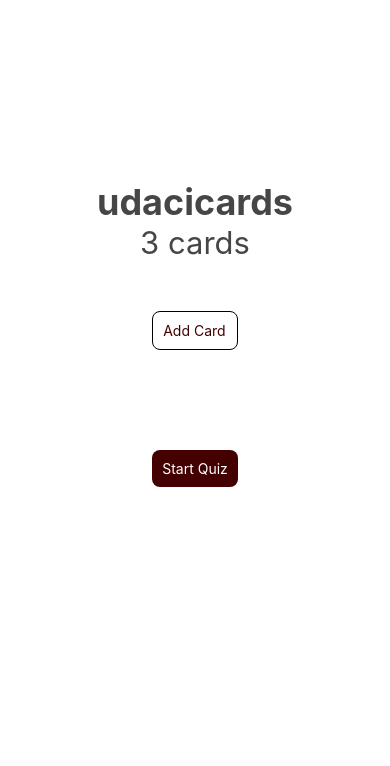
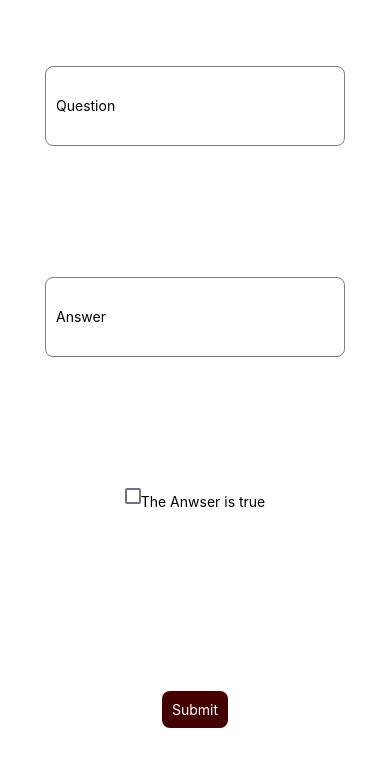
Before and after one commit to bkalafat/UdaciCards, a React Native app: screen / in a window 390 px wide. Shown: the top 766 px of the page. Built offline with nearby package versions, Linux system fonts and the light colour scheme.

Commit message:
feat: Add new question view.

```diff
--- a/App.js
+++ b/App.js
@@ -2,7 +2,8 @@ import React from 'react';
 import { StyleSheet, Text, View, StatusBar } from 'react-native';
 import DeckList from './components/DeckList'
 import NewDeck from './components/NewDeck'
-import DeckView from './components/DeckView'
+import Deck from './components/Deck'
+import NewQuestion from './components/NewQuestion'
 import Constants from 'expo-constants'
 import { purple } from './utils/colors';
 
@@ -18,7 +19,7 @@ export default function App() {
   return (
     <View style={{ flex: 1 }} >
       <UdaciStatusBar backgroundColor={purple} barStyle='light-content' />
-      <DeckView deckName="udacicards" cardCount="3" />
+      <NewQuestion />
     </View>
   );
 }
--- a/components/DeckView.js
+++ b/components/Deck.js
@@ -3,17 +3,18 @@ import { StyleSheet, Text, View } from 'react-native'
 import TextButton from "./TextButton";
 import { bordeaux, white } from '../utils/colors';
 
-export default function DeckView({ deckName, cardCount }) {
 
+
+export default function Deck({ deckName, cardCount }) {
   return (
     <View style={styles.container} >
       <Text style={[{ fontSize: 36, fontWeight: "bold" }, styles.text]}>{deckName}</Text>
       <Text style={[{ fontSize: 31 }, styles.text]}>{cardCount} cards</Text>
       <View >
-        <TextButton style={styles.whiteButton} >
+        <TextButton style={styles.whiteButton} onPress={() => { }} >
           Add Card
         </TextButton>
-        <TextButton style={styles.bordeuxButton} >
+        <TextButton style={styles.bordeuxButton} onPress={() => { }} >
           Start Quiz
         </TextButton>
       </View>
--- /dev/null
+++ b/components/NewQuestion.js
@@ -0,0 +1,69 @@
+import React, { Component } from 'react'
+import { StyleSheet, View, Text,TextInput, CheckBox } from 'react-native'
+import { bordeaux, white } from '../utils/colors';
+import TextButton from './TextButton'
+
+
+export default class NewQuestion extends Component {
+
+  state = {
+    checked: false,
+  };
+
+  submit = () => {
+    //Route to
+  }
+
+  render() {
+    return (
+      <View style={styles.container} >
+        <TextInput
+          style={styles.textInput}
+          placeholder={"Question"}
+        />
+        <TextInput
+          style={styles.textInput}
+          placeholder={"Answer"}
+        />
+        <View style={{ flexDirection: 'row' }}>
+          <CheckBox
+            value={this.state.checked}
+            onValueChange={() => this.setState({ checked: !this.state.checked })}
+          />
+          <Text style={{ marginTop: 5 }}>The Anwser is true</Text>
+        </View>
+
+        <TextButton style={styles.button} onPress={this.submit}>
+          Submit
+        </TextButton>
+      </View>
+    )
+  }
+}
+
+const styles = StyleSheet.create({
+  container: {
+    flex: 1,
+    justifyContent: 'space-around',
+    alignItems: 'center'
+  },
+  textInput: {
+    height: 40,
+    borderColor: 'gray',
+    borderWidth: 1,
+    width: 300,
+    borderRadius: 8,
+    paddingLeft: 10,
+    width: 300,
+    height: 80
+  },
+  button: {
+    padding: 10,
+    margin: 50,
+    backgroundColor:
+    bordeaux,
+
+    color: white,
+    borderRadius: 8
+  }
+});
--- a/components/TextButton.js
+++ b/components/TextButton.js
@@ -5,13 +5,13 @@ import { purple } from '../utils/colors'
 export default function TextButton ({ children, onPress, style = {} }) {
   return (
     <TouchableOpacity onPress={onPress}>
-      <Text style={styles.reset, style}>{children}</Text>
+      <Text style={styles.button, style}>{children}</Text>
     </TouchableOpacity>
   )
 }
 
 const styles = StyleSheet.create({
-  reset: {
+  button: {
     textAlign: 'center',
     color: purple
   }
```
